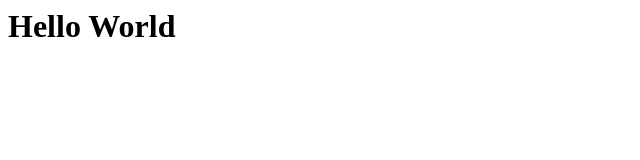
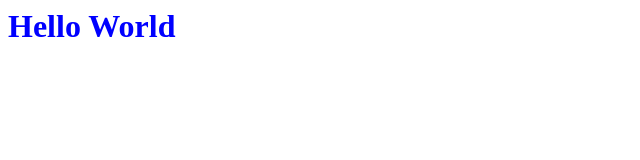
Before and after one commit to hightskylar/Modern-Cloud, a plain HTML site: page index.html in a window 1280 px wide. Shown: the whole page, without its empty margins (0-640 px from the left). Drawn offline with Linux system fonts and the light colour scheme.

Commit message:
added color and remove text #1

```diff
--- a/index.html
+++ b/index.html
@@ -1 +1,2 @@
-<h1>Hello World</h1>
+
+<h1 style="color:blue">Hello World</h1>
```
